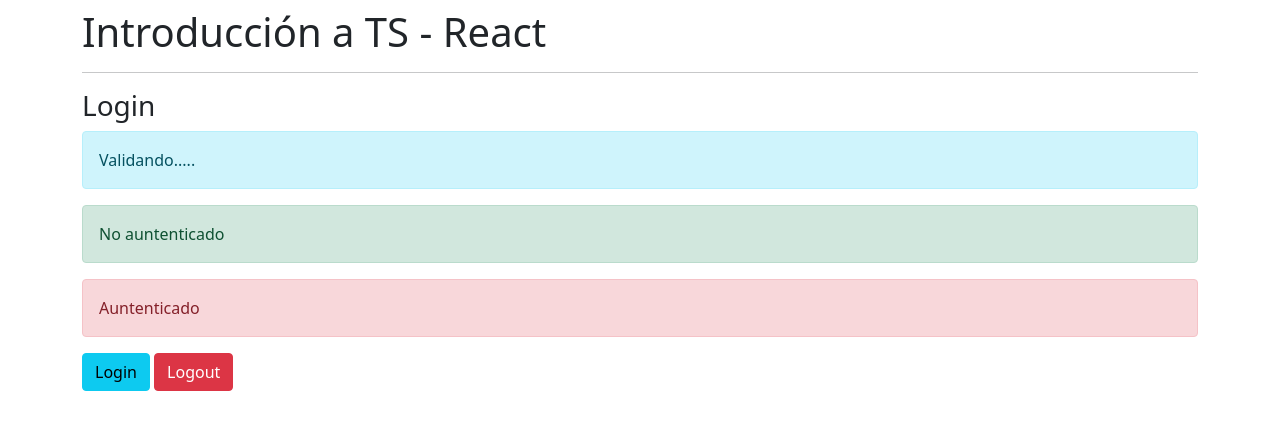
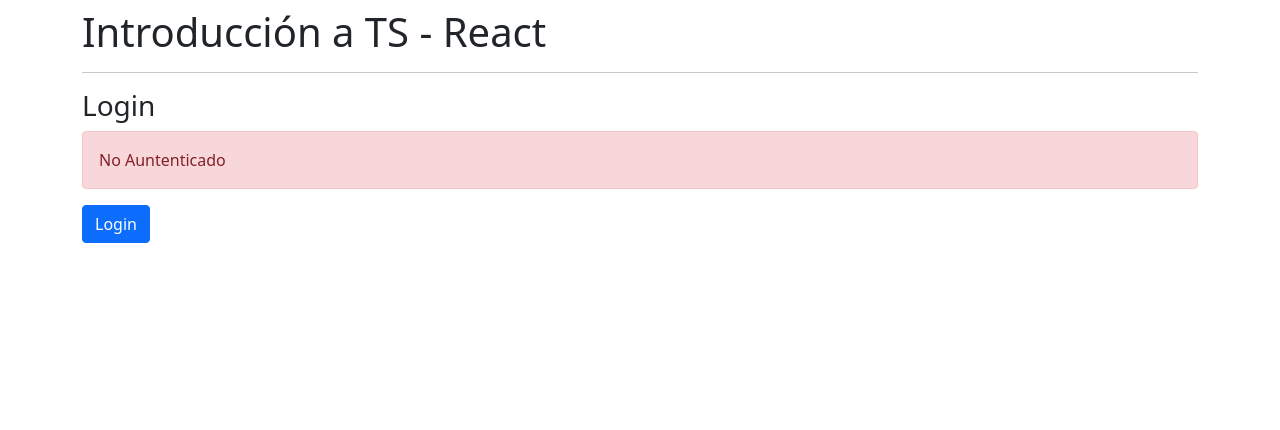
Before and after one commit to elperlanegra/01-reforzamiento-react, a React (Create React App) app: page / in a window 1280 px wide. Shown: the top 430 px of the page. Built offline with nearby package versions, Linux system fonts and the light colour scheme.

Commit message:
login y logout

```diff
--- a/src/components/Login.tsx
+++ b/src/components/Login.tsx
@@ -1,3 +1,4 @@
+import { type } from "os";
 import { useReducer, useEffect } from "react";
 
 interface AuthState {
@@ -14,7 +15,12 @@
   nombre: "",
 };
 
-type AuthAction = { type: "logout" };
+type LoginPayload = {
+  userName: string;
+  nombre: string;
+};
+
+type AuthAction = { type: "logout" } | { type: "login"; payload: LoginPayload };
 
 const authReducer = (state: AuthState, action: AuthAction): AuthState => {
   switch (action.type) {
@@ -26,19 +32,42 @@
         userName: "",
       };
 
+    case "login":
+      const { nombre, userName } = action.payload;
+      return {
+        validando: false,
+        token: "abc123",
+        userName,
+        nombre,
+      };
+
     default:
-     return state;
+      return state;
   }
 };
 
 export const Login = () => {
-  const [{ validando }, dispatch] = useReducer(authReducer, initialState);
+  const [{ validando, token, nombre }, dispatch] = useReducer(
+    authReducer,
+    initialState
+  );
 
   useEffect(() => {
     setTimeout(() => {
       dispatch({ type: "logout" });
     }, 1500);
   }, []);
+
+  const login = () => {
+    dispatch({
+      type: "login",
+
+      payload: {
+        nombre: "Manuel",
+        userName: "thanos",
+      },
+    });
+  };
 
   if (validando) {
     return (
@@ -52,12 +81,18 @@
   return (
     <>
       <h3>Login</h3>
-      <div className="alert alert-info">Validando.....</div>
-      <div className="alert alert-success">No auntenticado</div>
-      <div className="alert alert-danger">Auntenticado</div>
-      <button className="btn btn-info">Login</button>
-      &nbsp;
-      <button className="btn btn-danger">Logout</button>
+
+      { token ?
+        <div className="alert alert-success">Auntenticado como: {nombre}</div>
+       :
+        <div className="alert alert-danger">No Auntenticado</div>
+      }
+
+      {token ? (
+        <button className="btn btn-danger">logout</button>
+      ) : (
+        <button className="btn btn-primary" onClick={ login }>Login</button>
+      )}
     </>
   );
 };
```
